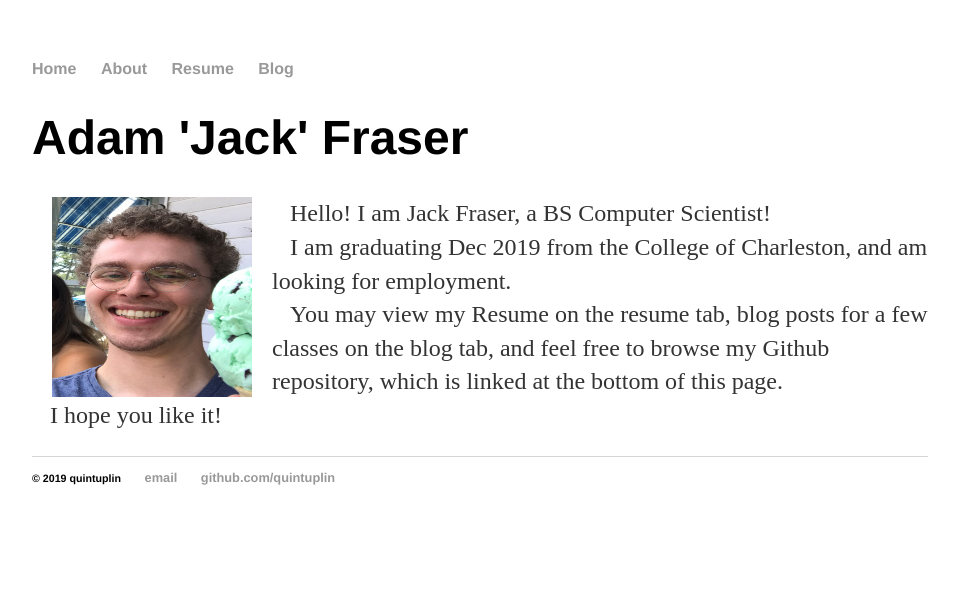
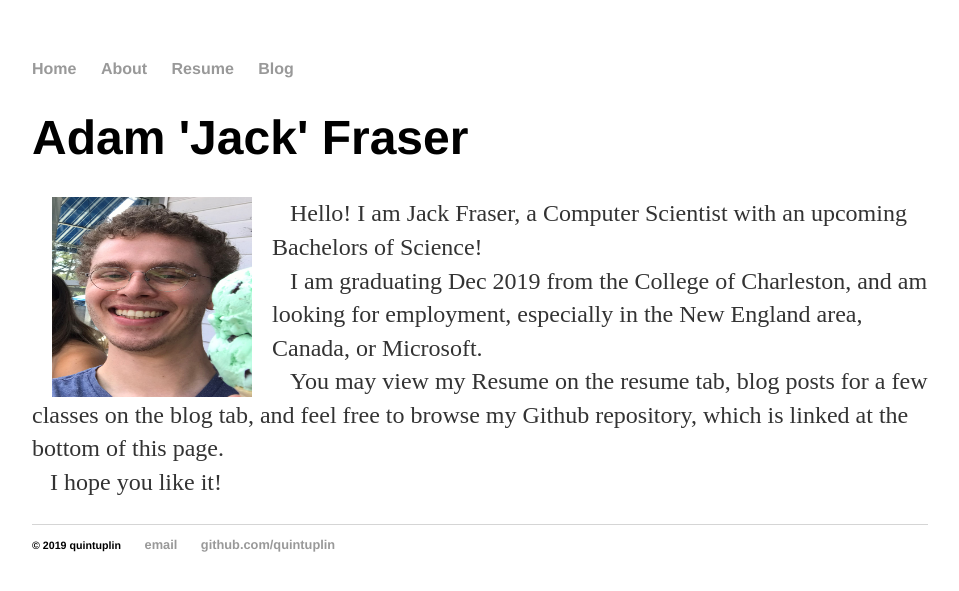
Before and after one commit to Quintuplin/quintuplin.github.io, a Jekyll site: the page built from index.html, in a window 1280 px wide. Shown: the top 591 px of the page, without its empty margins (160-1119 px from the left). Built offline with Jekyll 4.4.1, drawn with Linux system fonts in a browser that asks for light colours.

Commit message:
Update index.html

```diff
--- a/index.html
+++ b/index.html
@@ -6,9 +6,9 @@ title: Jack Fraser
 	<h1>Adam 'Jack' Fraser</h1>
 
 	<p><img src="assets/IMG_5262.jpg" alt="Me" width="200" height="200" align="left"hspace="20">
-	    &nbsp;&nbsp;&nbsp;Hello! I am Jack Fraser, a BS Computer Scientist!
+	    &nbsp;&nbsp;&nbsp;Hello! I am Jack Fraser, a Computer Scientist with an upcoming Bachelors of Science!
 	    <br>
-	    &nbsp;&nbsp;&nbsp;I am graduating Dec 2019 from the College of Charleston, and am looking for employment.
+	    &nbsp;&nbsp;&nbsp;I am graduating Dec 2019 from the College of Charleston, and am looking for employment, especially in the New England area, Canada, or Microsoft.
 	    <br>
 	    &nbsp;&nbsp;&nbsp;You may view my Resume on the resume tab, blog posts for a few classes on the blog tab, and feel free to browse my Github repository, which is linked at the bottom of this page.
 	    <br>
```
